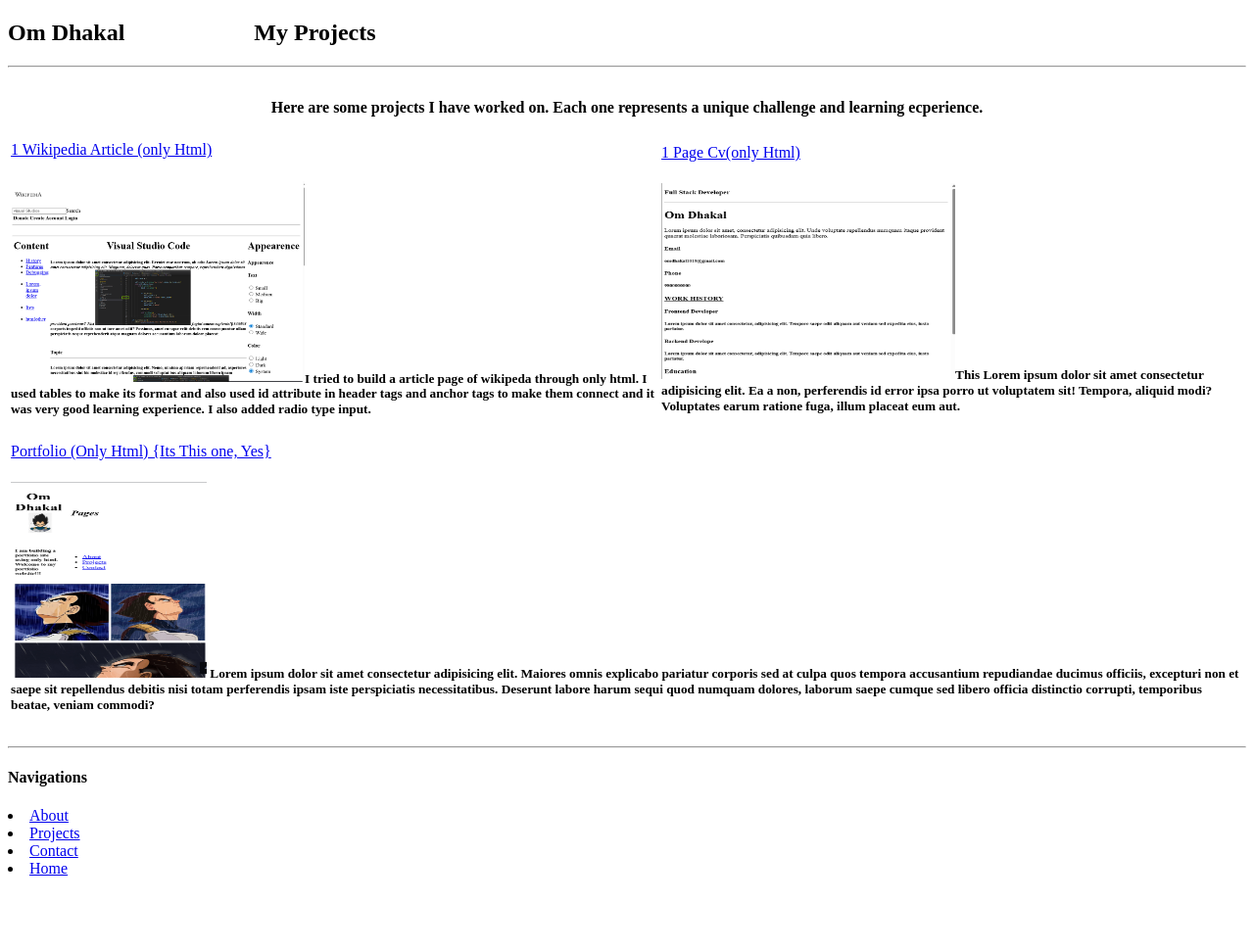
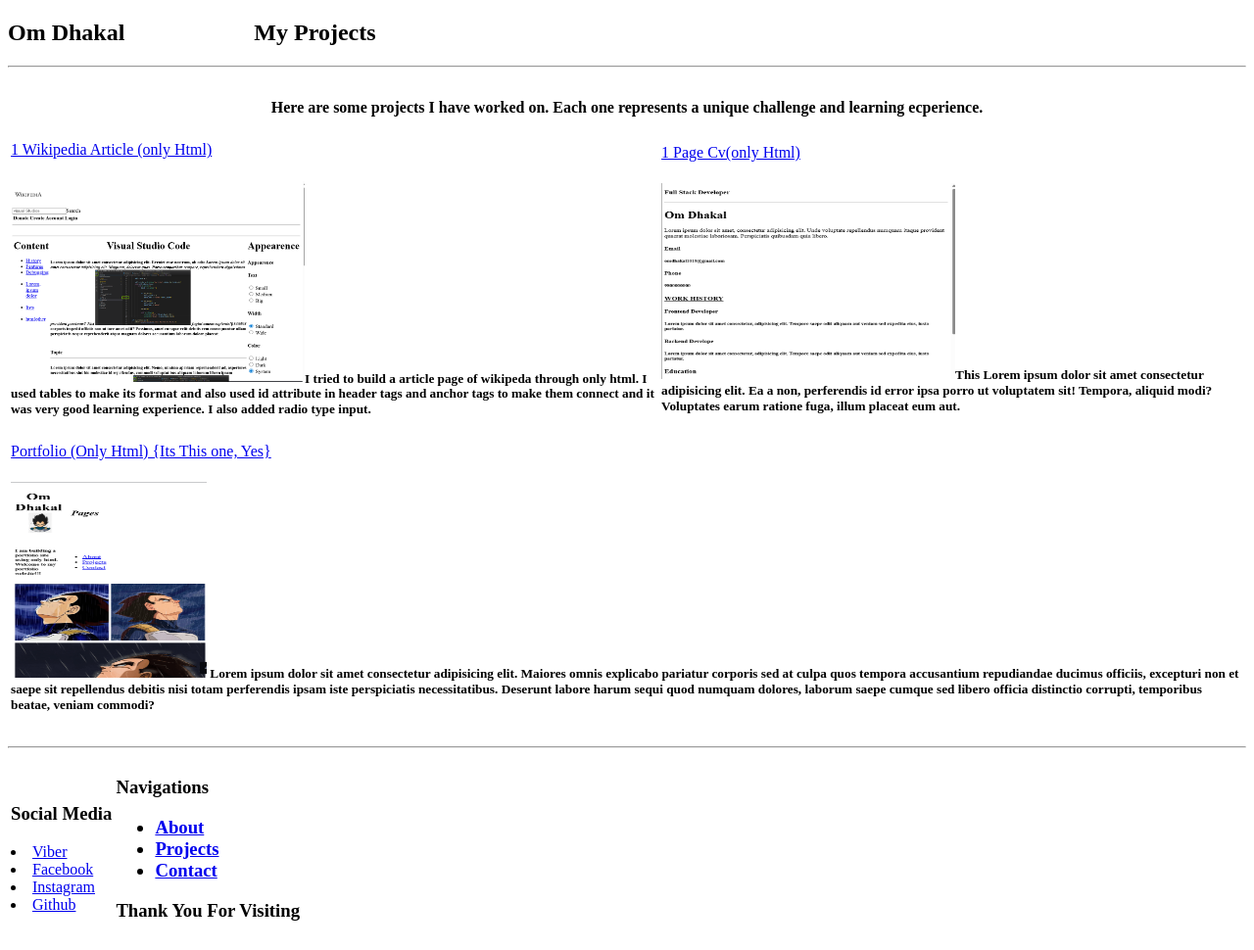
Before and after one commit to om-development/Portfolio-Only-html-, a plain HTML site: page projects.html in a window 1280 px wide. Shown: the whole page at 98% size. Before the commit the page ends 904 px from the top, so only its background shows below. Drawn offline with Linux system fonts and the light colour scheme.

Commit message:
Update projects.html

```diff
--- a/projects.html
+++ b/projects.html
@@ -39,12 +39,28 @@
     </table><hr>
   </main>
   <footer>
-    <h4>Navigations</h4>
-     <li><a href="about.html">About</a></li>
+     <table><tr>
+      <td colspan="2
+      ">
+         <h3>Social Media</h3>
+                    <li><a href="viber://chat?number=+9779842690606">Viber</a></li>
+                   <li><a href="https://facebook.com">Facebook</a></li>
+
+                    <li><a href="https://instagram.com">
+                      Instagram</a></li>
+                      <li><a href="https://github.com/om-development/Portfolio-Only-html-">Github</a></li>
+      </td>
+      <td>
+<h3>Navigations
+      <ul>
+              <li><a href="about.html">About</a></li>
               <li><a href="projects.html">Projects</a></li>
               <li><a href="contact.html">Contact</a></li>
-              <li><a href="index.html">Home</a></li>
-
+            </ul>
+    </h3>
+    <h3>Thank You For Visiting</h3>
+      </td>
+    </tr></table>
   </footer>
 </body>
 </html>
```
